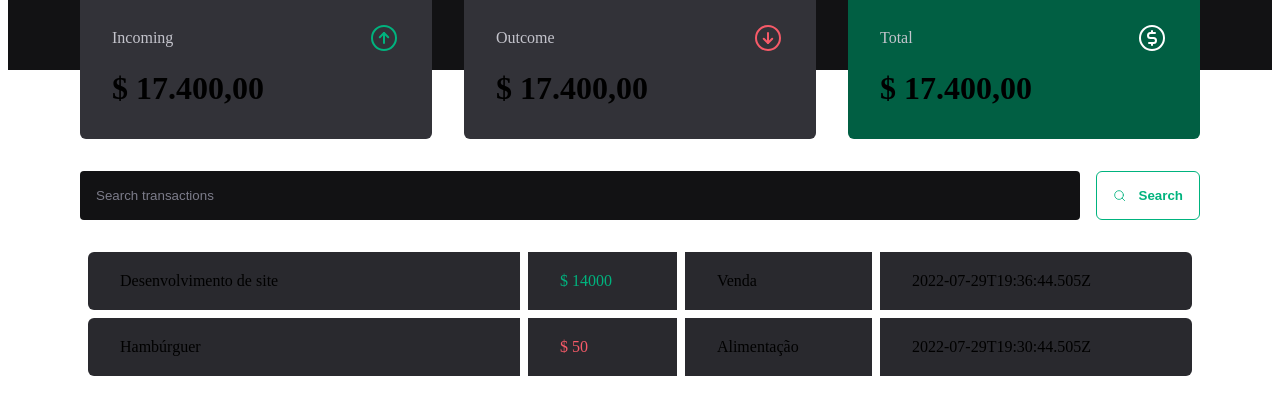
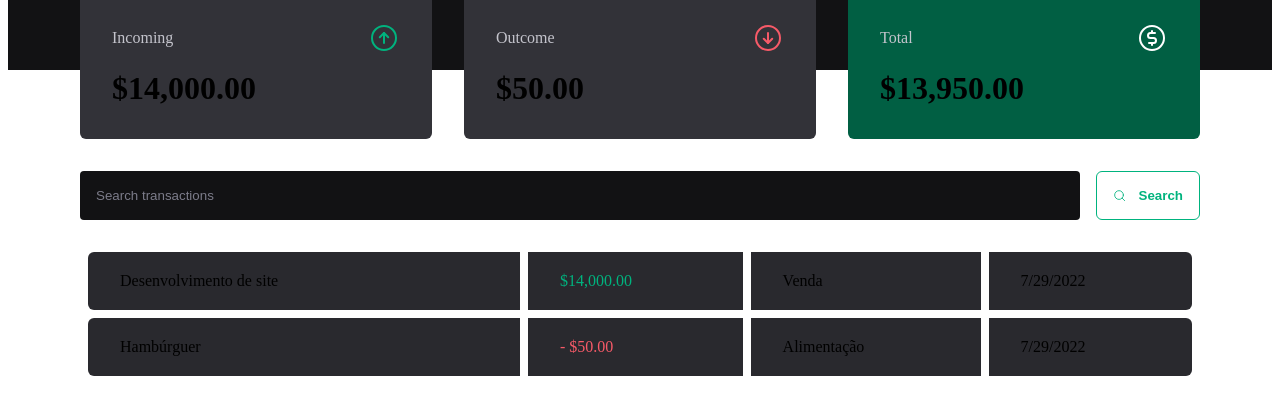
Before and after one commit to SenaGust/ignite-rockeatset, a React (Vite) app in the folder dt-money/: page / in a window 1280 px wide. Shown: the part 148-562 px from the top of the page. Built offline with nearby package versions, Linux system fonts and the light colour scheme; data requests are answered from the project's data file.

Commit message:
feat(dt-money): using real data on summary and converting dates and prices correctly.

```diff
--- a/dt-money/src/pages/transactions/TransactionsPage.tsx
+++ b/dt-money/src/pages/transactions/TransactionsPage.tsx
@@ -1,6 +1,7 @@
 import { useContext, useEffect, useState } from "react";
 import { Header } from "../../components/header/Header";
 import { TransactionContext } from "../../contexts/TransactionContext";
+import { dateFormatter, priceFormatter } from "../../utils/formatters";
 import { SearchForm } from "./components/searchForm/SearchForm";
 import { Summary } from "./components/summary/Summary";
 import {
@@ -34,10 +35,13 @@ export function TransactionsPage() {
                 <tr>
                   <td width="40%">{description}</td>
                   <td>
-                    <PriceHighlight variant={type}>$ {price}</PriceHighlight>
+                    <PriceHighlight variant={type}>
+                      {type === "outcome" && "- "}
+                      {priceFormatter.format(price)}
+                    </PriceHighlight>
                   </td>
                   <td>{category}</td>
-                  <td>{createdAt}</td>
+                  <td>{dateFormatter.format(new Date(createdAt))}</td>
                 </tr>
               )
             )}
--- a/dt-money/src/pages/transactions/components/summary/Summary.tsx
+++ b/dt-money/src/pages/transactions/components/summary/Summary.tsx
@@ -3,9 +3,22 @@ import {
   ArrowCircleDown,
   CurrencyCircleDollar,
 } from "phosphor-react";
+import { useContext } from "react";
+import { TransactionContext } from "../../../../contexts/TransactionContext";
 import { SummaryContainer, SummaryCard } from "./Summary.styles";
+import { priceFormatter } from "../../../../utils/formatters";
 
 export function Summary() {
+  const { transactions } = useContext(TransactionContext);
+
+  const totalIncome = transactions
+    .filter(({ type }) => type === "income")
+    .reduce((total, { price }) => total + price, 0);
+
+  const totalOutcome = transactions
+    .filter(({ type }) => type === "outcome")
+    .reduce((previousTotal, { price }) => previousTotal + price, 0);
+
   return (
     <SummaryContainer>
       <SummaryCard>
@@ -13,7 +26,7 @@ export function Summary() {
           <span>Incoming</span>
           <ArrowCircleUp size="32" color="#00b37e" />
         </header>
-        <strong>$ 17.400,00</strong>
+        <strong>{priceFormatter.format(totalIncome)} </strong>
       </SummaryCard>
 
       <SummaryCard>
@@ -21,7 +34,7 @@ export function Summary() {
           <span>Outcome</span>
           <ArrowCircleDown size="32" color="#f75a68" />
         </header>
-        <strong>$ 17.400,00</strong>
+        <strong>{priceFormatter.format(totalOutcome)}</strong>
       </SummaryCard>
 
       <SummaryCard variant="green">
@@ -29,7 +42,7 @@ export function Summary() {
           <span>Total</span>
           <CurrencyCircleDollar size="32" color="#fff" />
         </header>
-        <strong>$ 17.400,00</strong>
+        <strong>{priceFormatter.format(totalIncome - totalOutcome)}</strong>
       </SummaryCard>
     </SummaryContainer>
   );
--- /dev/null
+++ b/dt-money/src/utils/formatters.ts
@@ -0,0 +1,7 @@
+const locale = "en-US" as const;
+
+export const dateFormatter = new Intl.DateTimeFormat(locale);
+export const priceFormatter = new Intl.NumberFormat(locale, {
+  style: "currency",
+  currency: "USD",
+});
```
